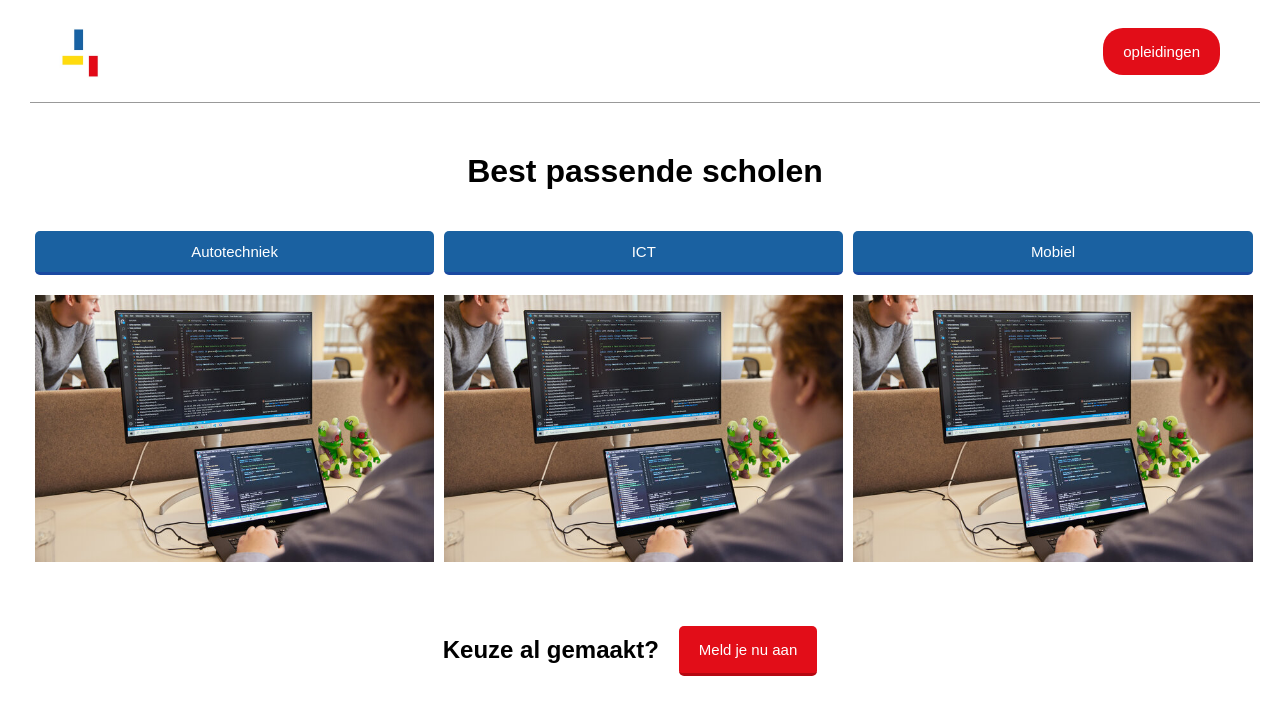
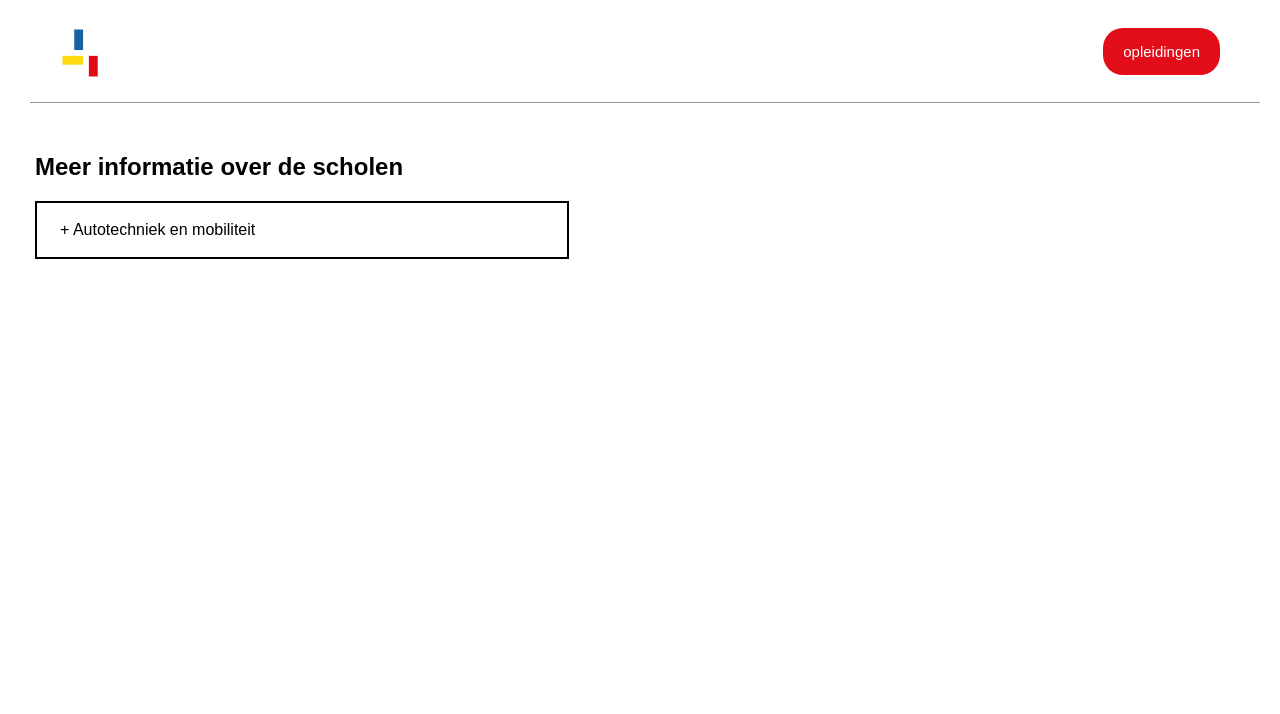
Before and after one commit to marvinw2000/kieswijzer, a Vue app in the folder kieswijzer1.1/: page /informatie in a window 1280 px wide. Shown: the top 714 px of the page. Built offline with nearby package versions, Linux system fonts and the light colour scheme.

Commit message:
werkzaamheden informatiepagina

```diff
--- a/kieswijzer1.1/src/App.vue
+++ b/kieswijzer1.1/src/App.vue
@@ -2,20 +2,22 @@
   <div id="app">
     <Header/>
 
-    <Resultaten/>
+    <Informatie/>
   </div>
 </template>
 <script>
 
 import Header from "../src/components/Header";
 //import Home from "../src/components/Home";
-import Resultaten from "./components/Resultaten";
+//import Resultaten from "./components/Resultaten";
+import Informatie from "./components/Informatie";
 
 export default {
   name: 'App',
   components: {
+    Informatie,
     Header,
-    Resultaten
+   // Resultaten
   }
 }
 </script>
--- /dev/null
+++ b/kieswijzer1.1/src/components/Informatie.vue
@@ -0,0 +1,94 @@
+<template>
+  <div class="container">
+    <div class="section">
+      <h2>Meer informatie over de scholen</h2>
+      <div class="item" v-if="[isActive ? 'active' : '', 'collapsible']"  v-on:click="toggle">
+        <span class="toggleIcon" id="toggleIcon">{{ toggleIcon }} Autotechniek en mobiliteit </span>
+      </div>
+      <div class="item" v-if="[isActive ? 'block' : 'none', 'content']" v-show="isActive">
+        <div class="content">
+          <p>
+            test
+            stes
+            test
+          </p>
+        </div>
+
+<!--      <div :class="[isActive ? 'active' : '', 'collapsible']" v-on:click="toggle">-->
+<!--        <span class="toggleIcon" id="toggleIcon">{{ toggleIcon }} Autotechniek en mobiliteit </span>-->
+<!--      </div>-->
+<!--      <div :class="[isActive ? 'block' : 'none', 'content']" v-show="isActive">-->
+<!--        <div class="content">-->
+<!--          <p>-->
+<!--            <b>Snelle service in de werkplaats</b>-->
+<!--            <br><br>-->
+<!--            Heb jij technische skills en heb je een passie voor alles wat met-->
+<!--            (bedrijfs-) auto’s, (motor-)fietsen of scooters te maken heeft? In de-->
+<!--            Autotechniek en Mobiliteit ligt de toekomst open want het is een wereld-->
+<!--            van nieuwe ontwikkelingen en innovaties. Ben je op zoek naar een uitdaging?-->
+<!--            Je vindt die ongetwijfeld bij ons binnen de autotechniek en mobiliteitsbranche.-->
+<!--            <br><br>-->
+<!--            Bij ons kun je opleidingen volgen als je voertuigen wilt repareren, verkopen,-->
+<!--            je eigen onderneming wilt starten of als manager aan de slag wilt gaan.-->
+<!--            Tijdens je opleiding leer je naast de ‘gewone’ autotechniek alles over hybride- en volledig-->
+<!--            elektrische voertuigen. Je voert onderhoudsbeurten en reparaties uit en je vervangt-->
+<!--            onderdelen van personenauto’s, bedrijfswagens, fietsen, scooters en e-bikes.-->
+<!--            <br><br>-->
+<!--            Wil je autoschades herstellen, kies dan voor een opleiding binnen de Carrosserietechniek.-->
+<!--            Je werkt als autoschadehersteller of autospuiter bij een autoschadeherstelbedrijf.-->
+<!--            <br><br>-->
+<!--          </p>-->
+<!--            <h4>Contact informatie</h4>-->
+<!--            <a href="mailto:info@rocmondriaan.nl">E-mail: info@rocmondriaan.nl</a><br><br>-->
+<!--            <a href="call:07051515151">Telefoonnummer: 070-05565265</a>-->
+<!--        </div>-->
+<!--      </div>-->
+        </div>
+    </div>
+  </div>
+</template>
+
+<script>
+export default {
+  name: "Informatie",
+  data(){
+    return{
+      isActive: false,
+      toggleIcon: '+',
+    }
+  },
+
+  methods: {
+    toggle(){
+      this.isActive = !this.isActive
+    },
+  },
+}
+</script>
+
+<style scoped>
+
+.container{
+  display: grid;
+  grid-template-columns: 45% 50%;
+}
+
+.item {
+  color: black;
+  cursor: pointer;
+  padding: 18px;
+  border: none;
+  text-align: left;
+  outline: none;
+  border: 2px solid black;
+}
+
+.content {
+  padding: 0 18px;
+  overflow: hidden;
+}
+
+h2{
+  margin-top: 50px;
+}
+</style>
```
